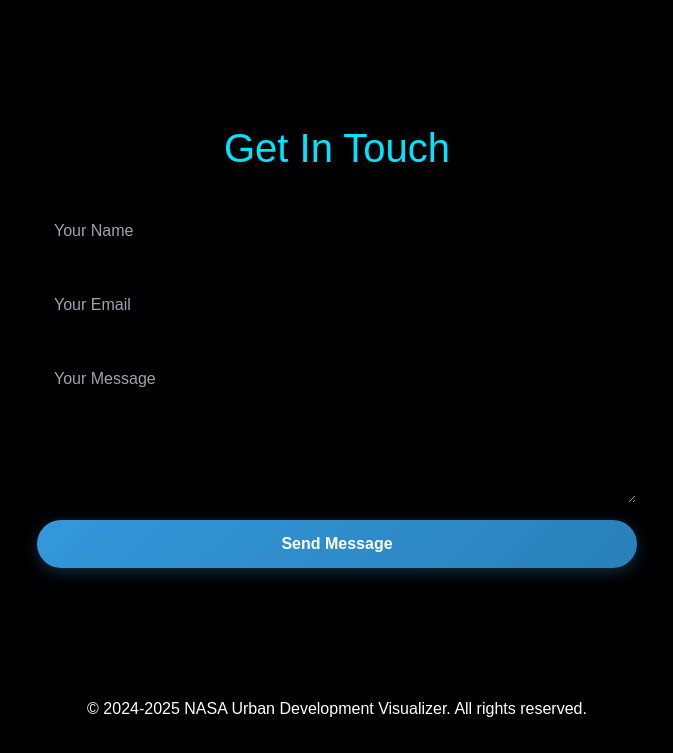
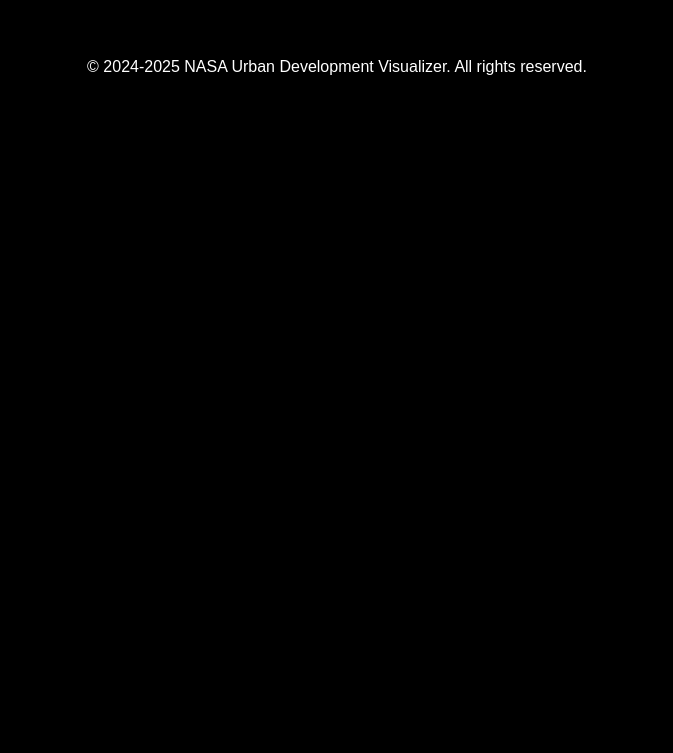
Before and after one commit to Ammu1pillai/urban-expansion, a React (Create React App) app: page /map in a window 1280 px wide. Shown: the part 1932-2685 px from the top of the page, without its empty margins (303-976 px from the left). After the commit the page ends 2043 px from the top, so only its background shows below. Built offline with nearby package versions, Linux system fonts and the light colour scheme.

Commit message:
Update MapView.js

```diff
--- a/src/MapView.js
+++ b/src/MapView.js
@@ -194,25 +194,6 @@ function MapView() {
             </motion.p>
           </div>
         </section>
-
-        <section id="contact" className="section">
-          <div className="container">
-            <motion.h2 initial={{ opacity: 0, y: 30 }} whileInView={{ opacity: 1, y: 0 }} transition={{ duration: 0.6 }}>
-              Get In Touch
-            </motion.h2>
-            <motion.form
-              className="contact-form"
-              initial={{ opacity: 0, y: 30 }}
-              whileInView={{ opacity: 1, y: 0 }}
-              transition={{ duration: 0.6, delay: 0.4 }}
-            >
-              <input type="text" placeholder="Your Name" required />
-              <input type="email" placeholder="Your Email" required />
-              <textarea placeholder="Your Message" rows="5" required />
-              <button type="submit" className="cta-button">Send Message</button>
-            </motion.form>
-          </div>
-        </section>
       </main>
 
       <AnimatePresence>
```
